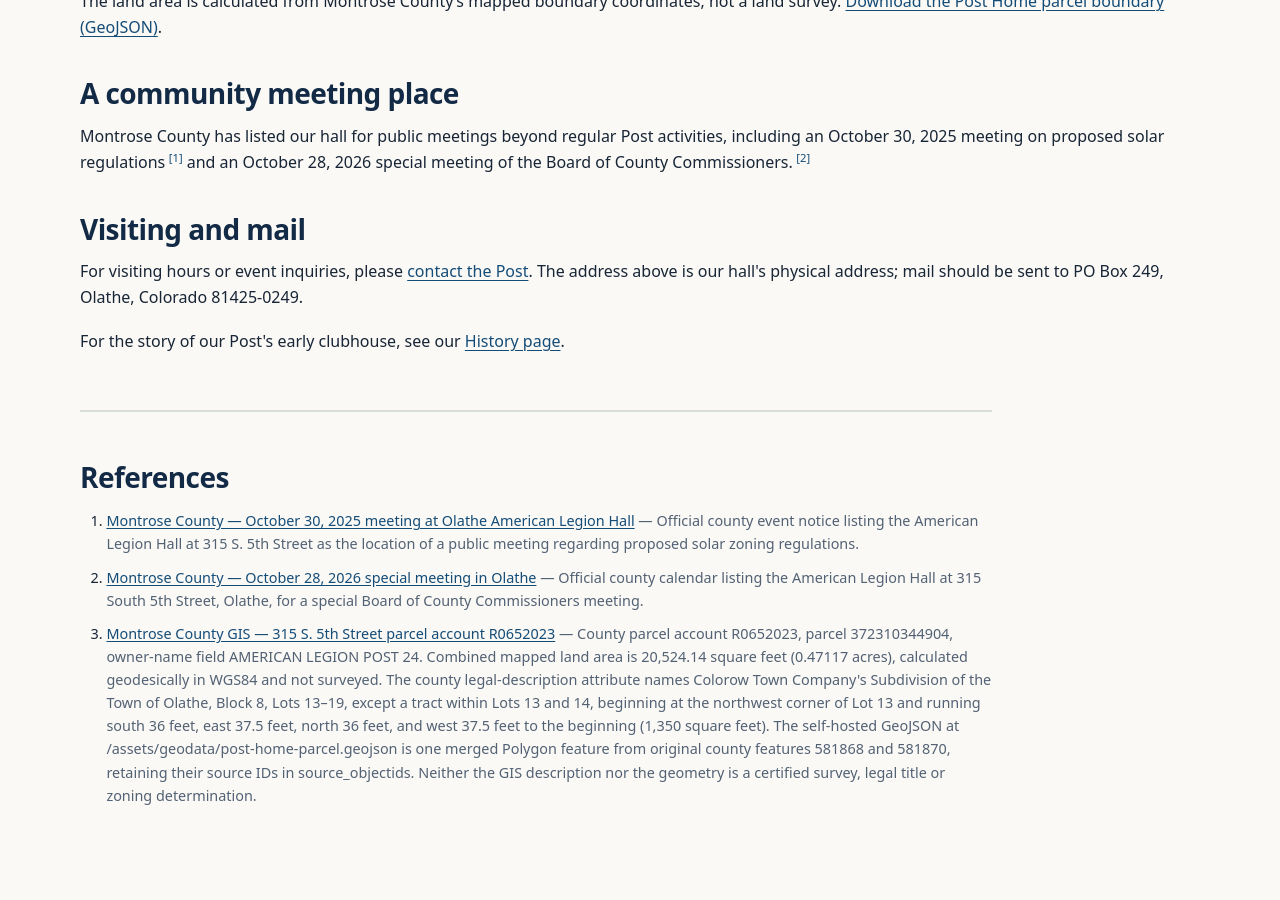
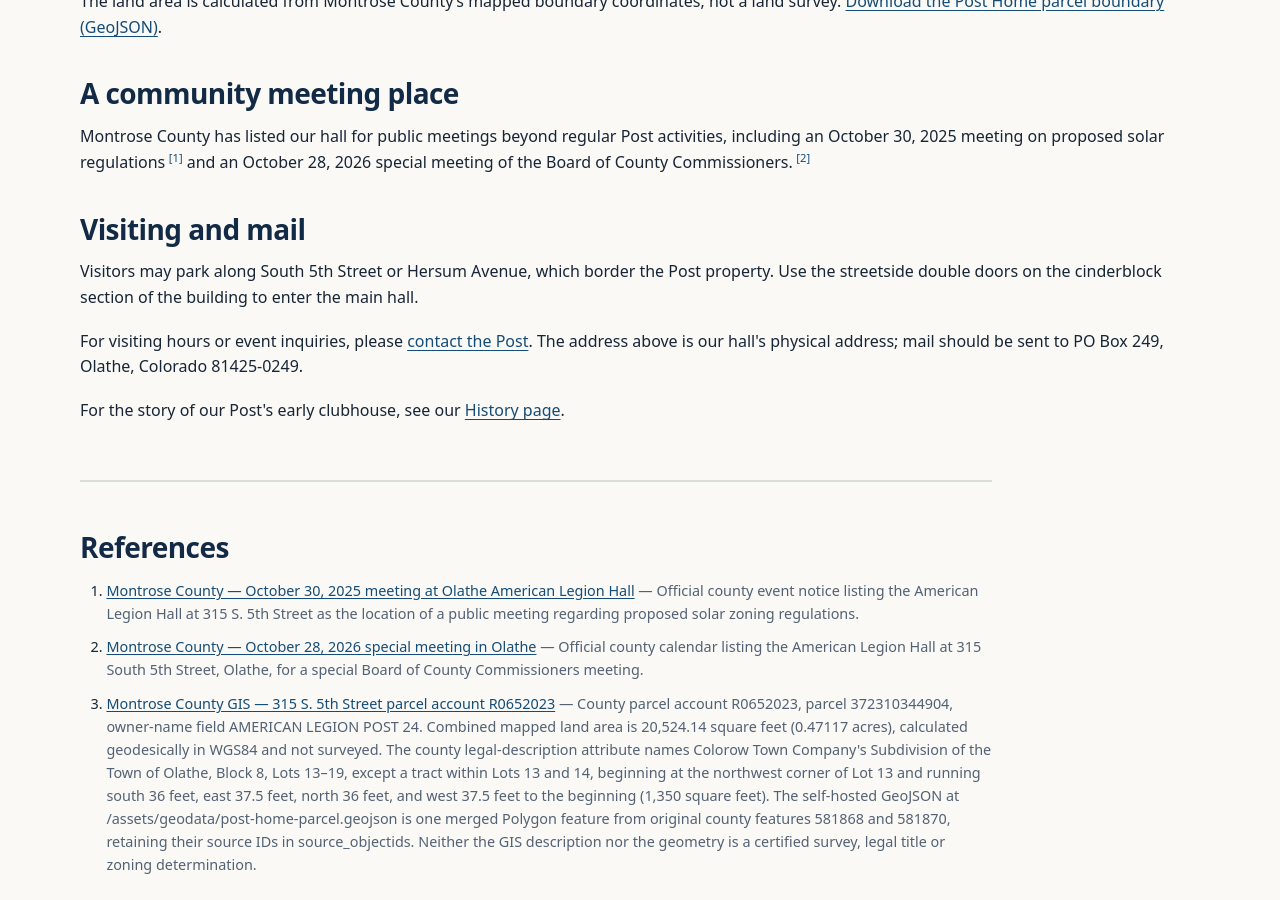
Before and after one commit to SPIERS-DENNIS-POST/spiers-dennis-post.github.io, a Jekyll site: the page built from building/index.md, in a window 1280 px wide and 900 px high, scrolled down 1204 px. Built offline with Jekyll 4.4.1, drawn with Linux system fonts in a browser that asks for light colours.

Commit message:
Add parking and main hall entrance directions to Post Home

```diff
--- a/building/index.md
+++ b/building/index.md
@@ -2,7 +2,7 @@
 title: Post Home
 description: Visit the Spiers-Dennis Post No. 24 hall at 315 South 5th Street in Olathe, Colorado, and learn about the building and gatherings held here.
 permalink: /building/
-provenance_ids: [post-legacy-contact, post-facilities-traditions-2026-10-27, post-meetings-2026-10-27, post-weekly-gatherings-2026-10-27]
+provenance_ids: [post-legacy-contact, post-facilities-traditions-2026-10-27, post-meetings-2026-10-27, post-weekly-gatherings-2026-10-27, post-visitor-parking-2026-11-10, post-visitor-entrance-2026-11-10]
 source_ids: [montrose-county-olathe-hall-2025, montrose-county-olathe-hall-2026, montrose-county-post24-parcel-gis]
 documents: []
 ---
@@ -28,5 +28,6 @@
 ## A community meeting place
 <p>Montrose County has listed our hall for public meetings beyond regular Post activities, including an October 30, 2025 meeting on proposed solar regulations<sup class="reference"><a href="#reference-montrose-county-olathe-hall-2025" aria-label="Reference 1">[1]</a></sup> and an October 28, 2026 special meeting of the Board of County Commissioners.<sup class="reference"><a href="#reference-montrose-county-olathe-hall-2026" aria-label="Reference 2">[2]</a></sup></p>
 ## Visiting and mail
+<p>Visitors may park along South 5th Street or Hersum Avenue, which border the Post property. Use the streetside double doors on the cinderblock section of the building to enter the main hall.</p>
 <p>For visiting hours or event inquiries, please <a href="{{ '/contact/' | relative_url }}">contact the Post</a>. The address above is our hall's physical address; mail should be sent to PO Box {{ site.data.post.mailing_address.post_office_box | escape }}, {{ site.data.post.mailing_address.city | escape }}, Colorado {{ site.data.post.mailing_address.postal_code | escape }}.</p>
 <p>For the story of our Post's early clubhouse, see our <a href="{{ '/history/' | relative_url }}">History page</a>.</p>
```
